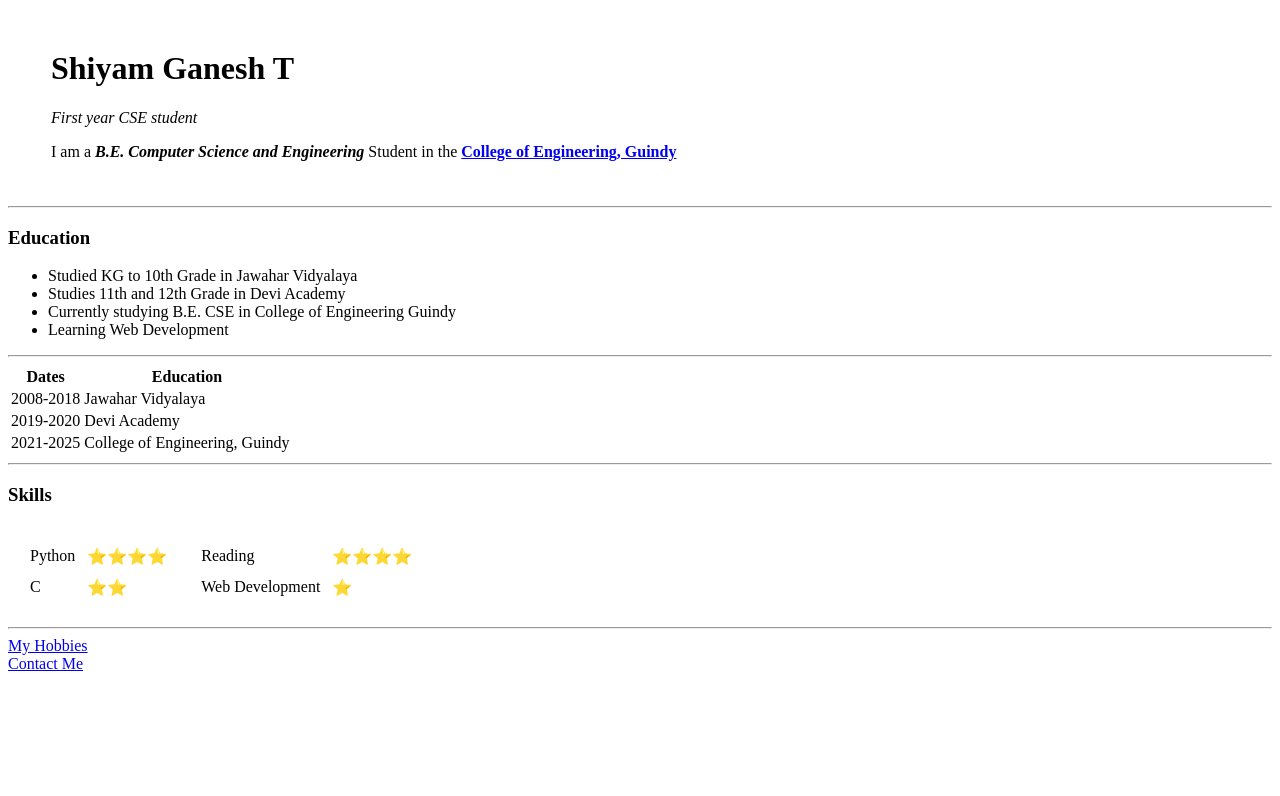
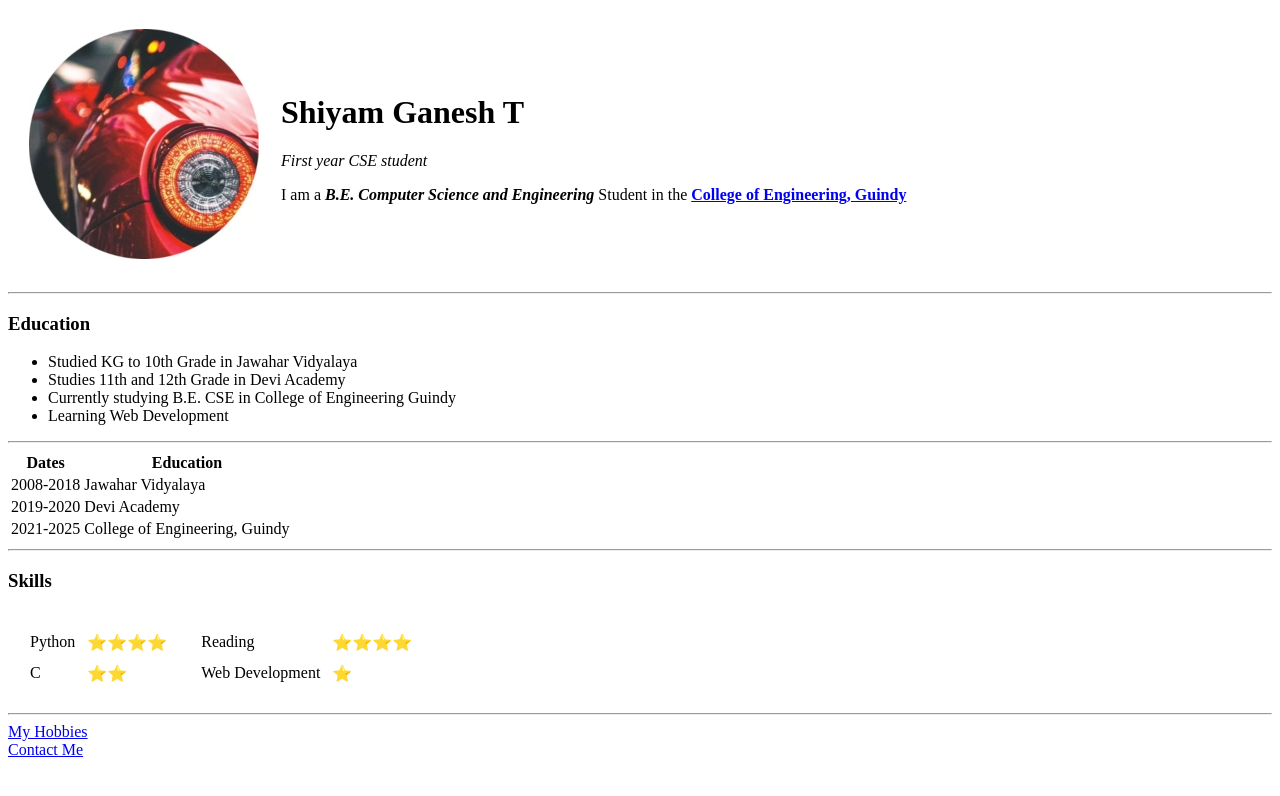
Before and after one commit to shiyam-ganesh/cv, a plain HTML site: page index.html in a window 1280 px wide. Drawn offline with Linux system fonts and the light colour scheme.

Commit message:
changed ferrari_light.jpg to images/ferrari_light.jpg

```diff
--- a/index.html
+++ b/index.html
@@ -9,7 +9,7 @@
 <body>
   <table cellspacing='20'>
     <tr>
-      <td><img src="ferrari_light.jpg" alt=""></td>
+      <td><img src="images/ferrari_light.jpg" alt=""></td>
       <td>
         <h1>Shiyam Ganesh T</h1>
         <p><em>First year CSE student</em></p>
```
